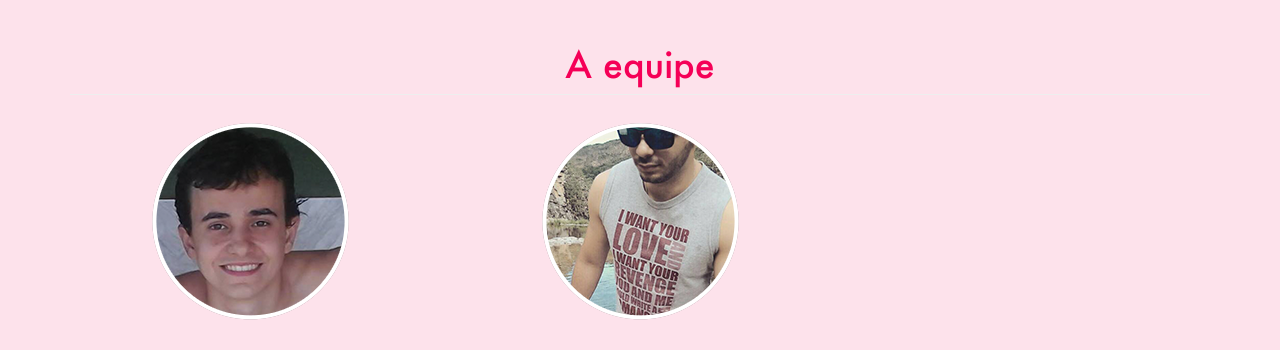
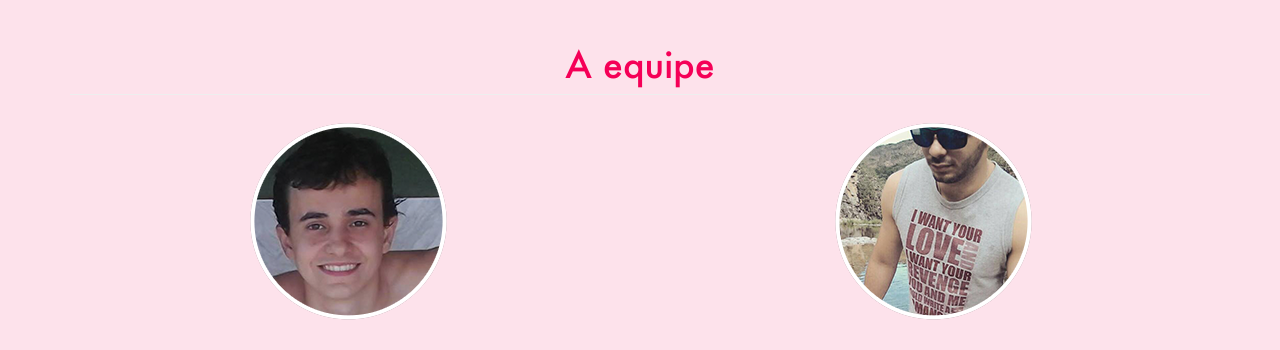
Before and after one commit to napkinapp/napkinbrasil.github.io, a website: page comeco.html in a window 1280 px wide. Shown: the part 1450-1800 px from the top of the page. Drawn offline with nearby package versions, Linux system fonts and the light colour scheme; a web font is replaced by a local one.

Commit message:
Fix column layout

```diff
--- a/comeco.html
+++ b/comeco.html
@@ -98,7 +98,7 @@
             </header>
             <article class="">
                 <div class="row">
-                    <div class="col-sm-6 col-md-4">
+                    <div class="col-sm-6 col-md-6">
                         <figure class="text-center">
                             <img src="assets/img/members/andre.png" alt="">
                             <figcaption>
@@ -124,7 +124,7 @@
                             </figcaption>
                         </figure>
                     </div> -->
-                    <div class="col-sm-6 col-md-4">
+                    <div class="col-sm-6 col-md-6">
                         <figure class="text-center">
                             <img src="assets/img/members/bruno.png" alt="">
                             <figcaption>
```
